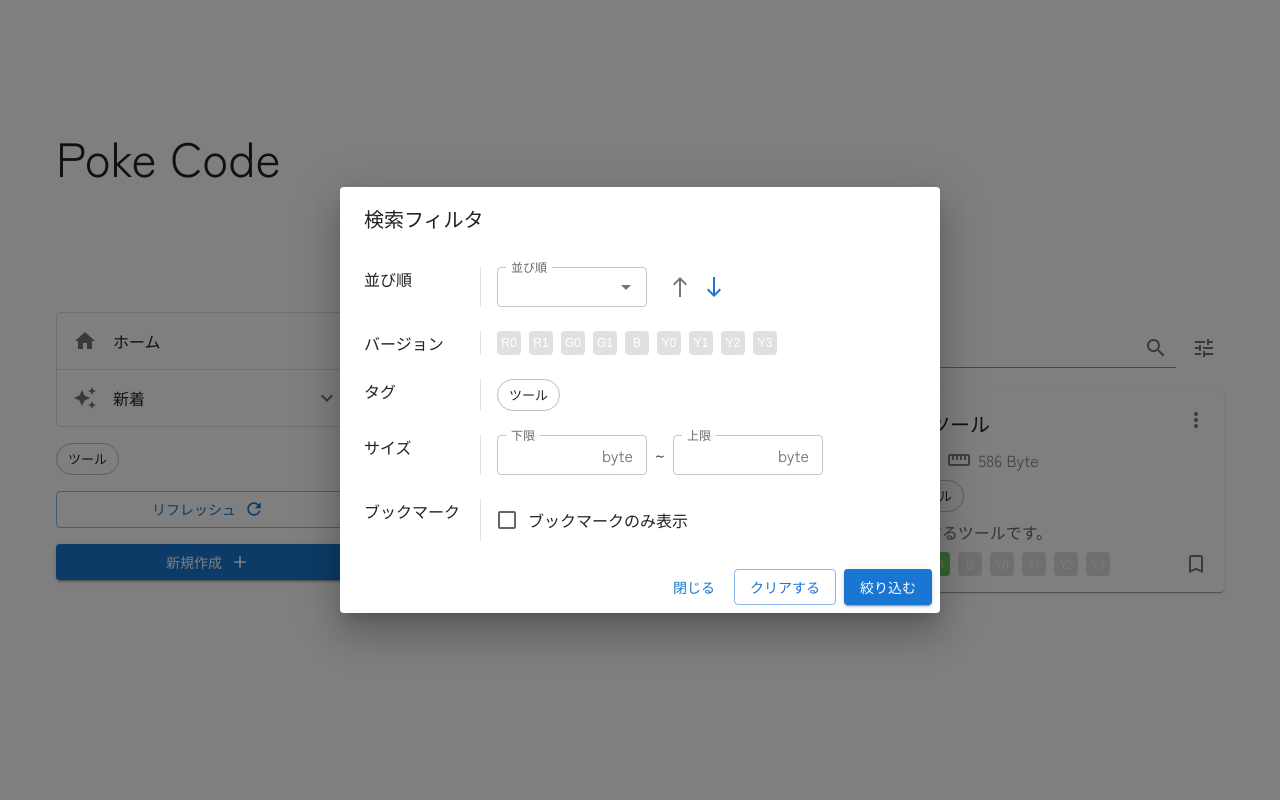
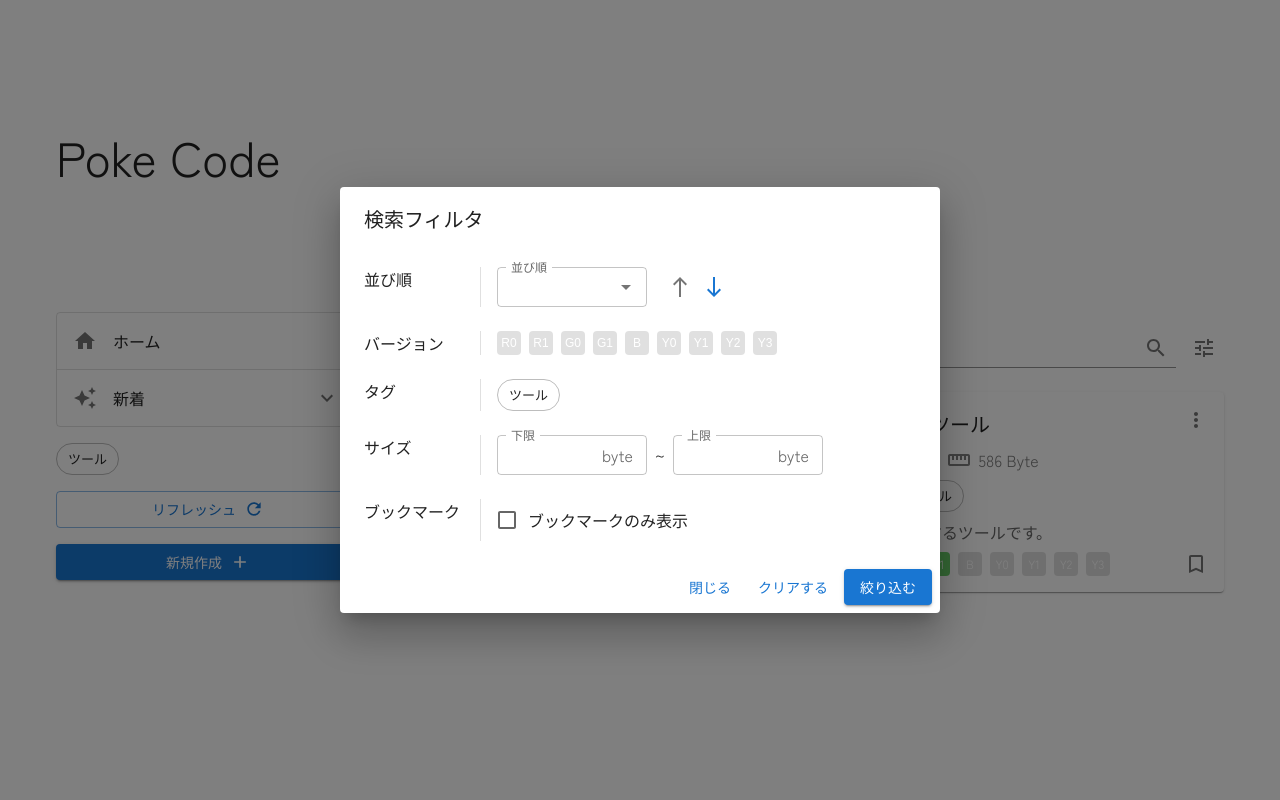
Before and after one commit to i-X-ce/poke-code, a Next.js app: page / in a window 1280 px wide. Both pictures are taken after a click on the button 1204 px from the left and 348 px from the top of the page. Shown: the top 800 px of the page. Built offline with nearby package versions, Linux system fonts and the light colour scheme; a web font is replaced by a local one; what @mui/material-nextjs would draw is missing.

Commit message:
💄 フィルターダイアログのボタンスタイルを統一

```diff
--- a/src/app/(view)/_components/FilterForm/FilterDialog.tsx
+++ b/src/app/(view)/_components/FilterForm/FilterDialog.tsx
@@ -59,9 +59,7 @@ function FilterDialog() {
         </DialogContent>
         <DialogActions>
           <Button onClick={closeDialog}>閉じる</Button>
-          <Button type="reset" variant="outlined">
-            クリアする
-          </Button>
+          <Button type="reset">クリアする</Button>
           <Button type="submit" variant="contained">
             絞り込む
           </Button>
```
